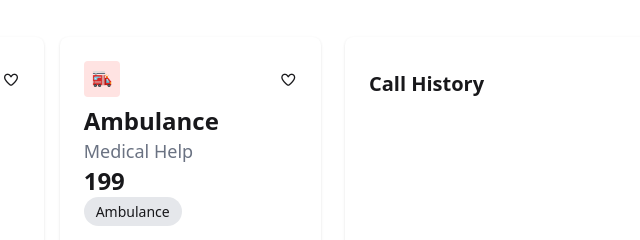
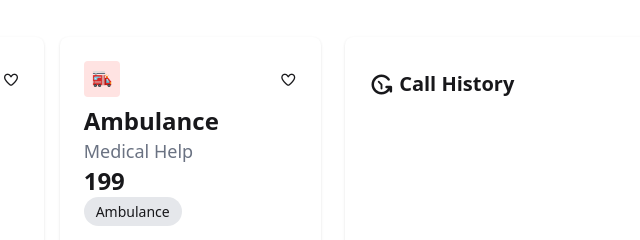
Before and after one commit to raihan1846/Emergency-hotline, a plain HTML site: page index.html in a window 1280 px wide. Shown: the part 362-602 px from the top of the page, 511-1151 px from the left. Drawn offline with nearby package versions, Linux system fonts and the light colour scheme.

Commit message:
complete

```diff
--- a/index.html
+++ b/index.html
@@ -299,7 +299,7 @@
           <div class="card-body flex flex-col justify-between h-full">
             <div>
               <div class="flex justify-between items-center">
-                <h2 class="text-xl font-bold">Call History</h2>
+                <h2 class="text-xl font-bold"><i class="fas fa-history rotate-180"></i> Call History</h2>
                 <button class="text-white bg-green-600 px-5 py-3 rounded-full" id="clear">Clear</button>
               </div>
             </div>
```
